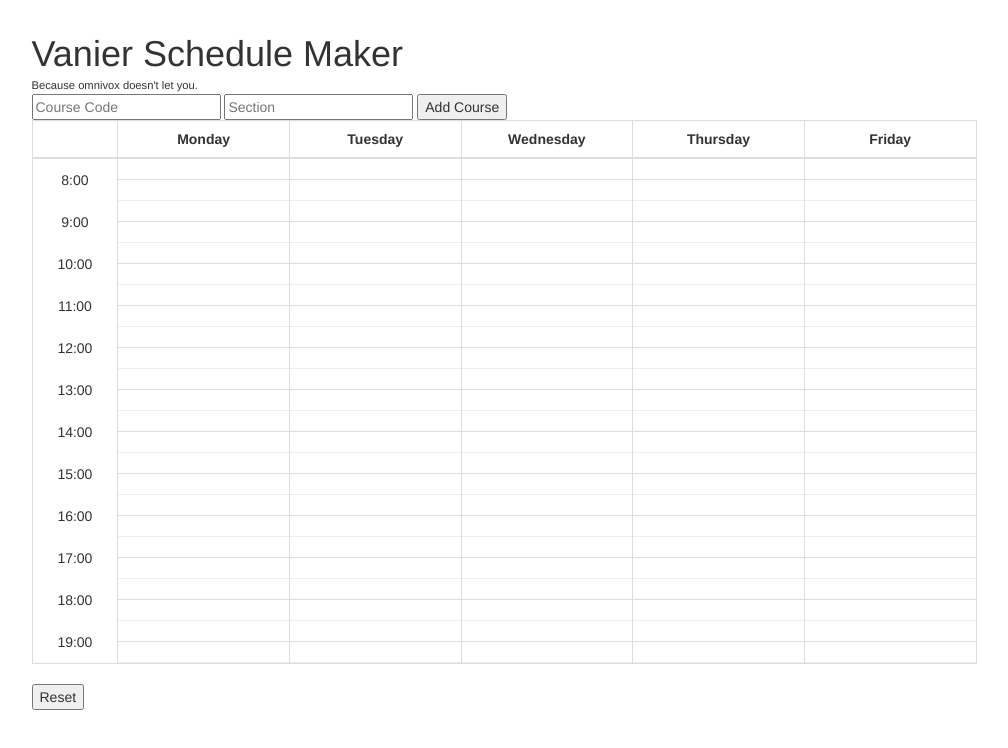
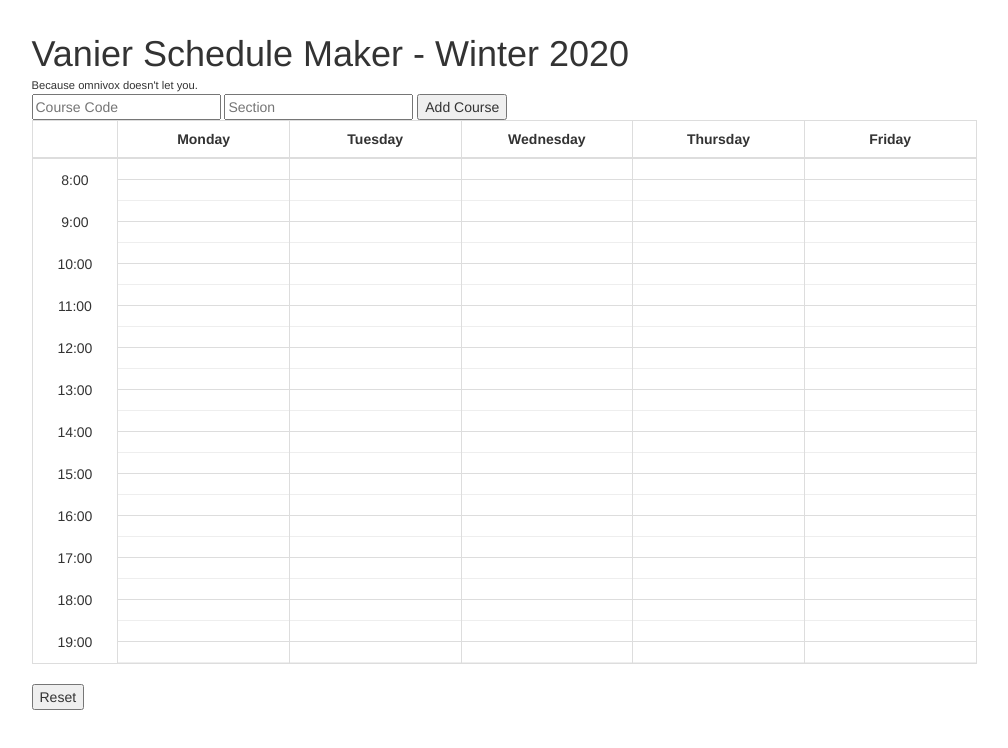
Before and after one commit to sandpipes/vsm, a plain HTML site: page index.html in a window 1280 px wide. Shown: the whole page, without its empty margins (136-1144 px from the left). Drawn offline with nearby package versions, Linux system fonts and the light colour scheme.

Commit message:
added desc

```diff
--- a/index.html
+++ b/index.html
@@ -2,7 +2,7 @@
 <html lang="en">
 <head>
     <meta charset="utf-8">
-    <title>Vanier Schedule Maker</title>
+    <title>Vanier Schedule Maker - Winter 2020</title>
 
     <link rel="stylesheet" href="./assets/css/bootstrap.min.css">
     <link rel="stylesheet" href="./assets/css/timetable.css">
@@ -32,7 +32,7 @@
     <div class="row">
         <div class="col-md-10 col-md-offset-1">
             <div class="headers">
-                <h1>Vanier Schedule Maker</h1></br>
+                <h1>Vanier Schedule Maker - Winter 2020</h1></br>
                 <h4>Because omnivox doesn't let you.</h4>
             </div>
 
```
Also changed, not shown: 1 other file.
